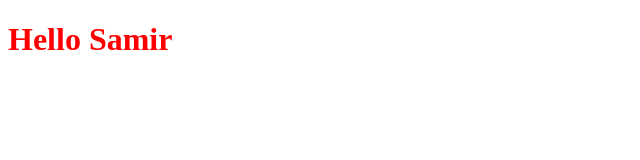
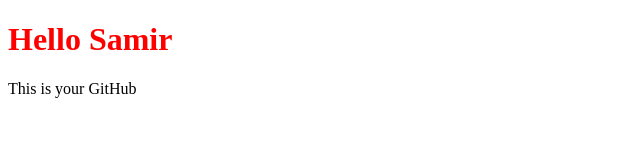
Before and after one commit to samirgouda64/LocalRepo, a plain HTML site: page practice 1/index.html in a window 1280 px wide. Shown: the whole page, without its empty margins (0-640 px from the left). Drawn offline with Linux system fonts and the light colour scheme.

Commit message:
Add para

```diff
--- a/practice 1/index.html
+++ b/practice 1/index.html
@@ -8,5 +8,6 @@
 </head>
 <body>
     <h1>Hello Samir</h1>
+    <p>This is your GitHub</p>
 </body>
 </html>
```
